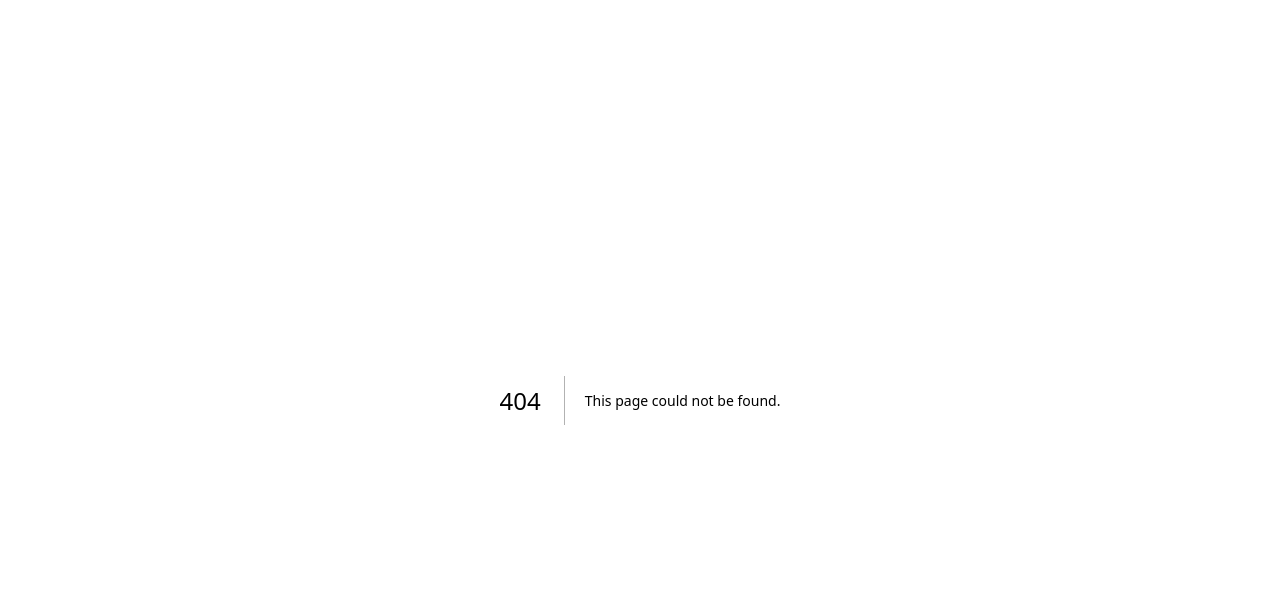
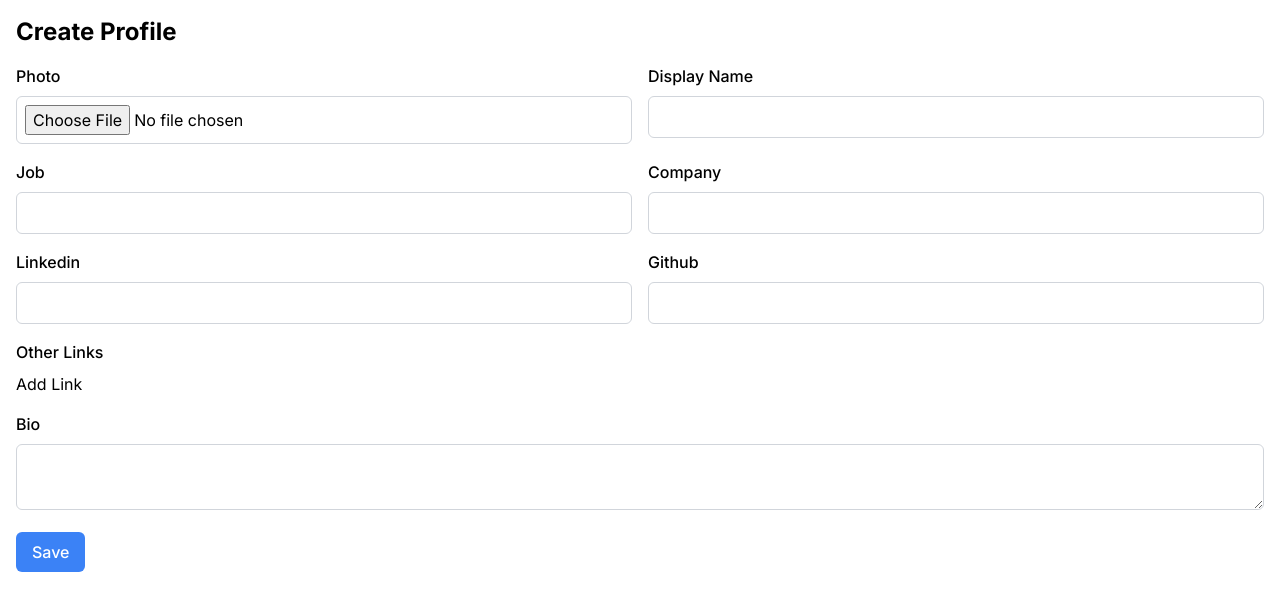
Before and after one commit to ledminh/learning-journal-v2, a Next.js app: page /create-profile in a window 1280 px wide. Before the commit this address had no page. Shown: the top 610 px of the page. Built offline with nearby package versions, Linux system fonts and the light colour scheme.

Commit message:
Add Dashboard, Create Profile, Edit Profile

```diff
--- /dev/null
+++ b/src/app/create-profile/page.tsx
@@ -0,0 +1,11 @@
+import React from "react";
+import Form from "@/ui/profile-form";
+
+export default function CreateProfilePage() {
+  return (
+    <div className="container mx-auto p-4">
+      <h1 className="text-2xl font-bold mb-4">Create Profile</h1>
+      <Form />
+    </div>
+  );
+}
--- a/src/app/dashboard/page.tsx
+++ b/src/app/dashboard/page.tsx
@@ -1,10 +1,41 @@
 import { UserButton } from "@clerk/nextjs";
+import Link from "next/link";
 
 export default function DashBoard() {
   return (
-    <main>
-      <h1>DASHBOARD</h1>
+    <main className="container mx-auto px-4 py-8">
+      <h1 className="text-3xl font-bold mb-4">DASHBOARD</h1>
       <UserButton />
+      <div className="flex flex-col space-y-4">
+        <div className="border rounded p-4">
+          <h2 className="text-lg font-bold mb-2">Profile:</h2>
+          <ul className="list-disc pl-4">
+            <li>
+              <Link href="/edit-profile" className="text-blue-600 font-bold">
+                Edit
+              </Link>
+            </li>
+            <li>Go to profile page</li>
+          </ul>
+        </div>
+        <div className="border rounded p-4">
+          <h2 className="text-lg font-bold mb-2">Goals:</h2>
+          <ul className="list-disc pl-4">
+            <li>Add goal</li>
+            <li>List of goals</li>
+            <li>Edit goal</li>
+            <li>View goal</li>
+          </ul>
+        </div>
+        <div className="border rounded p-4">
+          <h2 className="text-lg font-bold mb-2">Entries:</h2>
+          <ul className="list-disc pl-4">
+            <li>Add entry</li>
+            <li>List of entries</li>
+            <li>Edit entry</li>
+          </ul>
+        </div>
+      </div>
     </main>
   );
 }
--- /dev/null
+++ b/src/app/edit-profile/page.tsx
@@ -0,0 +1,10 @@
+import Form from "@/ui/profile-form";
+
+export default function EditProfilePage() {
+  return (
+    <div className="container mx-auto p-4">
+      <h1 className="text-2xl font-bold mb-4">Edit Profile</h1>
+      <Form />
+    </div>
+  );
+}
--- a/src/app/page.tsx
+++ b/src/app/page.tsx
@@ -1,30 +1,24 @@
 import Link from "next/link";
-import {
-  SignIn,
-  SignInButton,
-  SignUp,
-  SignUpButton,
-  UserButton,
-  auth,
-  currentUser,
-} from "@clerk/nextjs";
+import { SignInButton, SignUpButton, UserButton, auth } from "@clerk/nextjs";
 
 export default function Home() {
   const { userId } = auth();
 
   return (
-    <main>
-      <h1>LEARNING JOURNAL</h1>
+    <main className="flex flex-col items-center justify-center h-screen">
+      <h1 className="text-4xl font-bold mb-8">LEARNING JOURNAL</h1>
       {userId ? (
-        <>
-          <Link href="/dashboard">Dashboard</Link>
+        <div className="flex flex-col items-center">
+          <Link href="/dashboard" className="text-blue-500 underline mb-4">
+            Dashboard
+          </Link>
           <UserButton />
-        </>
+        </div>
       ) : (
-        <>
+        <div className="flex flex-col items-center">
           <SignInButton />
           <SignUpButton />
-        </>
+        </div>
       )}
     </main>
   );
--- /dev/null
+++ b/src/ui/profile-form/OtherLinks.tsx
@@ -0,0 +1,43 @@
+"use client";
+
+import { useState } from "react";
+
+export default function OtherLinks() {
+  const [links, setLinks] = useState<string[]>([]);
+
+  const handleLinkChange = (index: number, value: string) => {
+    const updatedLinks = [...links];
+    updatedLinks[index] = value;
+    setLinks(updatedLinks);
+  };
+
+  const handleAddLink = () => {
+    setLinks([...links, ""]);
+  };
+
+  const handleRemoveLink = (index: number) => {
+    const updatedLinks = [...links];
+    updatedLinks.splice(index, 1);
+    setLinks(updatedLinks);
+  };
+
+  return (
+    <>
+      <label htmlFor="otherLinks" className="block mb-2 font-medium">
+        Other Links
+      </label>
+      {links.map((link, index) => (
+        <div key={index} className="mb-2">
+          <input
+            type="text"
+            value={link}
+            onChange={(e) => handleLinkChange(index, e.target.value)}
+            className="border border-gray-300 rounded-md p-2 w-full"
+          />
+          <button onClick={() => handleRemoveLink(index)}>Remove</button>
+        </div>
+      ))}
+      <button onClick={handleAddLink}>Add Link</button>
+    </>
+  );
+}
--- /dev/null
+++ b/src/ui/profile-form/Photo.tsx
@@ -0,0 +1,42 @@
+"use client";
+
+import { useState } from "react";
+import Image from "next/image";
+
+export default function Photo() {
+  const [photo, setPhoto] = useState<File | null>(null);
+
+  const handlePhotoChange = (event: React.ChangeEvent<HTMLInputElement>) => {
+    const selectedPhoto = event.target.files?.[0] || null;
+    setPhoto(selectedPhoto);
+  };
+
+  const handleRemovePhoto = () => {
+    setPhoto(null);
+  };
+
+  return (
+    <>
+      <label htmlFor="photo" className="block mb-2 font-medium">
+        Photo
+      </label>
+      <input
+        type="file"
+        id="photo"
+        className="border border-gray-300 rounded-md p-2 w-full"
+        onChange={handlePhotoChange}
+      />
+      {photo && (
+        <div>
+          <Image
+            src={URL.createObjectURL(photo)}
+            alt="Preview"
+            width="500"
+            height="500"
+          />
+          <button onClick={handleRemovePhoto}>Remove Photo</button>
+        </div>
+      )}
+    </>
+  );
+}
--- /dev/null
+++ b/src/ui/profile-form/index.tsx
@@ -0,0 +1,93 @@
+"use client";
+
+import OtherLinks from "./OtherLinks";
+import React from "react";
+import Photo from "./Photo";
+import { useRouter } from "next/navigation";
+
+export default function Form() {
+  const router = useRouter();
+
+  const onSave = () => {
+    router.push("/dashboard");
+  };
+
+  return (
+    <div className="grid grid-cols-2 gap-4">
+      <div>
+        <Photo />
+      </div>
+      <div>
+        <label htmlFor="displayName" className="block mb-2 font-medium">
+          Display Name
+        </label>
+        <input
+          type="text"
+          id="displayName"
+          className="border border-gray-300 rounded-md p-2 w-full"
+        />
+      </div>
+      <div>
+        <label htmlFor="job" className="block mb-2 font-medium">
+          Job
+        </label>
+        <input
+          type="text"
+          id="job"
+          className="border border-gray-300 rounded-md p-2 w-full"
+        />
+      </div>
+      <div>
+        <label htmlFor="company" className="block mb-2 font-medium">
+          Company
+        </label>
+        <input
+          type="text"
+          id="company"
+          className="border border-gray-300 rounded-md p-2 w-full"
+        />
+      </div>
+      <div>
+        <label htmlFor="linkedin" className="block mb-2 font-medium">
+          Linkedin
+        </label>
+        <input
+          type="text"
+          id="linkedin"
+          className="border border-gray-300 rounded-md p-2 w-full"
+        />
+      </div>
+      <div>
+        <label htmlFor="github" className="block mb-2 font-medium">
+          Github
+        </label>
+        <input
+          type="text"
+          id="github"
+          className="border border-gray-300 rounded-md p-2 w-full"
+        />
+      </div>
+      <div className="col-span-2">
+        <OtherLinks />
+      </div>
+      <div className="col-span-2">
+        <label htmlFor="bio" className="block mb-2 font-medium">
+          Bio
+        </label>
+        <textarea
+          id="bio"
+          className="border border-gray-300 rounded-md p-2 w-full"
+        />
+      </div>
+      <div className="col-span-2">
+        <button
+          type="button"
+          className="bg-blue-500 text-white font-medium py-2 px-4 rounded-md"
+          onClick={onSave}
+        >
+          Save
+        </button>
+      </div>
+    </div>
+  );
+}
--- a/tailwind.config.ts
+++ b/tailwind.config.ts
@@ -1,20 +1,21 @@
-import type { Config } from 'tailwindcss'
+import type { Config } from "tailwindcss";
 
 const config: Config = {
   content: [
-    './src/pages/**/*.{js,ts,jsx,tsx,mdx}',
-    './src/components/**/*.{js,ts,jsx,tsx,mdx}',
-    './src/app/**/*.{js,ts,jsx,tsx,mdx}',
+    "./src/pages/**/*.{js,ts,jsx,tsx,mdx}",
+    "./src/components/**/*.{js,ts,jsx,tsx,mdx}",
+    "./src/app/**/*.{js,ts,jsx,tsx,mdx}",
+    "./src/ui/**/*.{js,ts,jsx,tsx,mdx}",
   ],
   theme: {
     extend: {
       backgroundImage: {
-        'gradient-radial': 'radial-gradient(var(--tw-gradient-stops))',
-        'gradient-conic':
-          'conic-gradient(from 180deg at 50% 50%, var(--tw-gradient-stops))',
+        "gradient-radial": "radial-gradient(var(--tw-gradient-stops))",
+        "gradient-conic":
+          "conic-gradient(from 180deg at 50% 50%, var(--tw-gradient-stops))",
       },
     },
   },
   plugins: [],
-}
-export default config
+};
+export default config;
```
